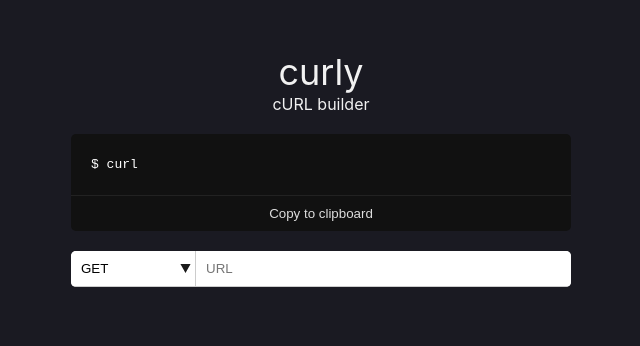
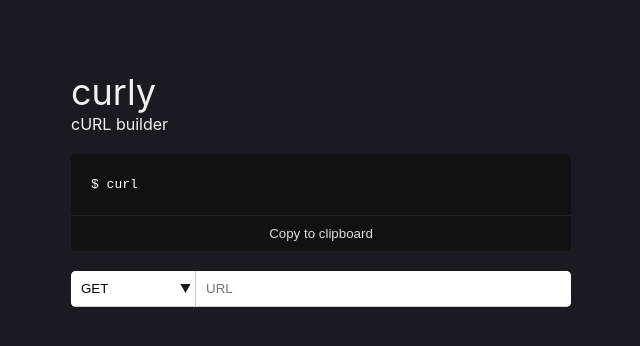
Before and after one commit to mat-sz/curly, a React (Create React App) app: page / in a window 1280 px wide. Shown: the top 346 px of the page, without its empty margins (319-959 px from the left). Built offline with nearby package versions, Linux system fonts and the light colour scheme.

Commit message:
created a separate component for output

```diff
--- a/src/App.scss
+++ b/src/App.scss
@@ -21,18 +21,22 @@
     display: flex;
     align-items: center;
     flex-direction: column;
-}
 
-.logo {
-    font-size: 36px;
-}
+    & > div {
+        border-radius: 5px;
+        overflow: hidden;
+        max-width: 500px;
+        width: 100%;
+        margin-top: 20px;
+    }
 
-.output, .options {
-    border-radius: 5px;
-    overflow: hidden;
-    max-width: 500px;
-    width: 100%;
-    margin-top: 20px;
+    .logo {
+        font-size: 36px;
+    }
+
+    .tagline {
+        margin-top: 0;
+    }
 }
 
 input, button, textarea, select {
@@ -53,23 +57,6 @@
     background-position: right center;
 }
 
-.output {
-    background: #111;
-    color: white;
-
-    pre {
-        padding: 10px 20px;
-    }
-
-    button {
-        color: #ddd;
-        width: 100%;
-        cursor: pointer;
-        border-top: 1px solid #222;
-        padding: 10px 20px;
-    }
-}
-
 .options {
     background: #ddd;
 
--- a/src/App.tsx
+++ b/src/App.tsx
@@ -1,17 +1,16 @@
-import React from 'react';
+import React, { useState } from 'react';
 import './App.scss';
 
+import Output from './components/Output';
+
 const App: React.FC = () => {
+    const [ command, setCommand ] = useState('curl');
+
     return (
         <div className="app">
             <div className="logo">curly</div>
             <div className="tagline">cURL builder</div>
-            <div className="output">
-                <pre>
-                    $ curl
-                </pre>
-                <button>Copy to clipboard</button>
-            </div>
+            <Output command={command} />
             <div className="options">
                 <div>
                     <select>
--- /dev/null
+++ b/src/components/Output/index.tsx
@@ -0,0 +1,15 @@
+import React from 'react';
+import styles from './styles.module.scss';
+
+const Output: React.FC<{ command: string }> = ({ command }) => {
+    return (
+        <div className={styles.output}>
+            <pre>
+                <span>$&nbsp;</span>{ command }
+            </pre>
+            <button>Copy to clipboard</button>
+        </div>
+    );
+}
+
+export default Output;
--- /dev/null
+++ b/src/components/Output/styles.module.scss
@@ -0,0 +1,20 @@
+.output {
+    background: #111;
+    color: white;
+
+    pre {
+        padding: 10px 20px;
+
+        span {
+            user-select: none;
+        }
+    }
+
+    button {
+        color: #ddd;
+        width: 100%;
+        cursor: pointer;
+        border-top: 1px solid #222;
+        padding: 10px 20px;
+    }
+}
```
